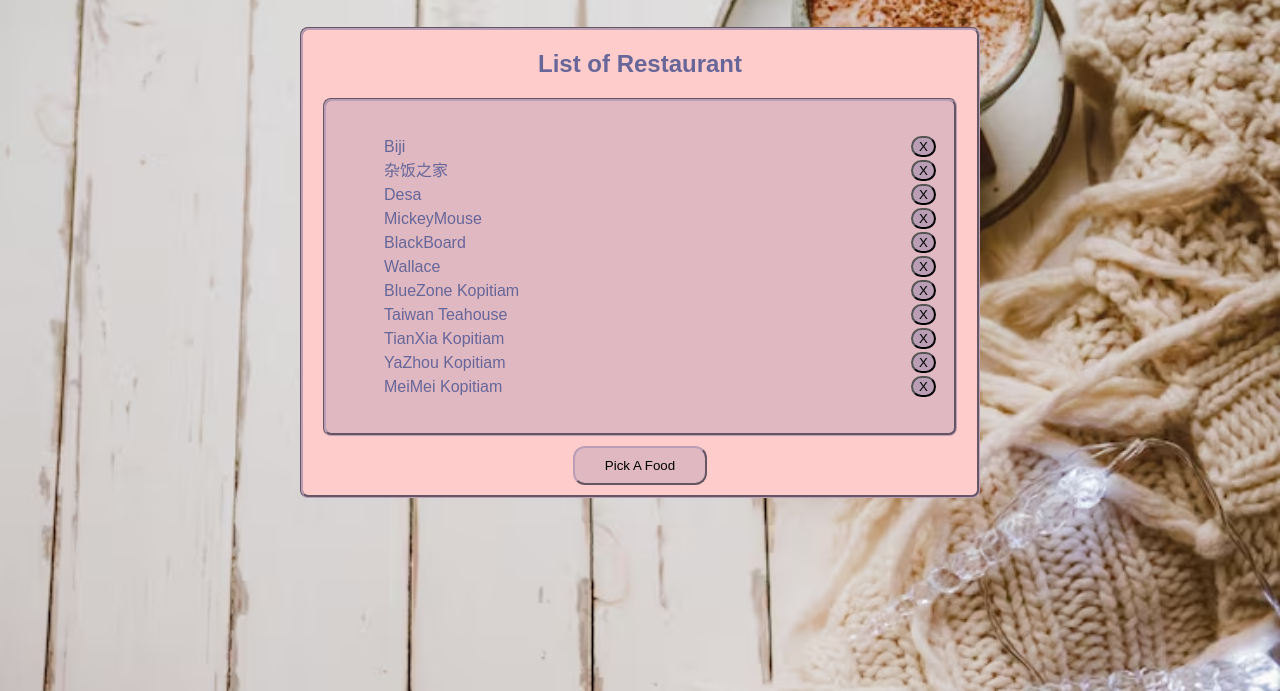
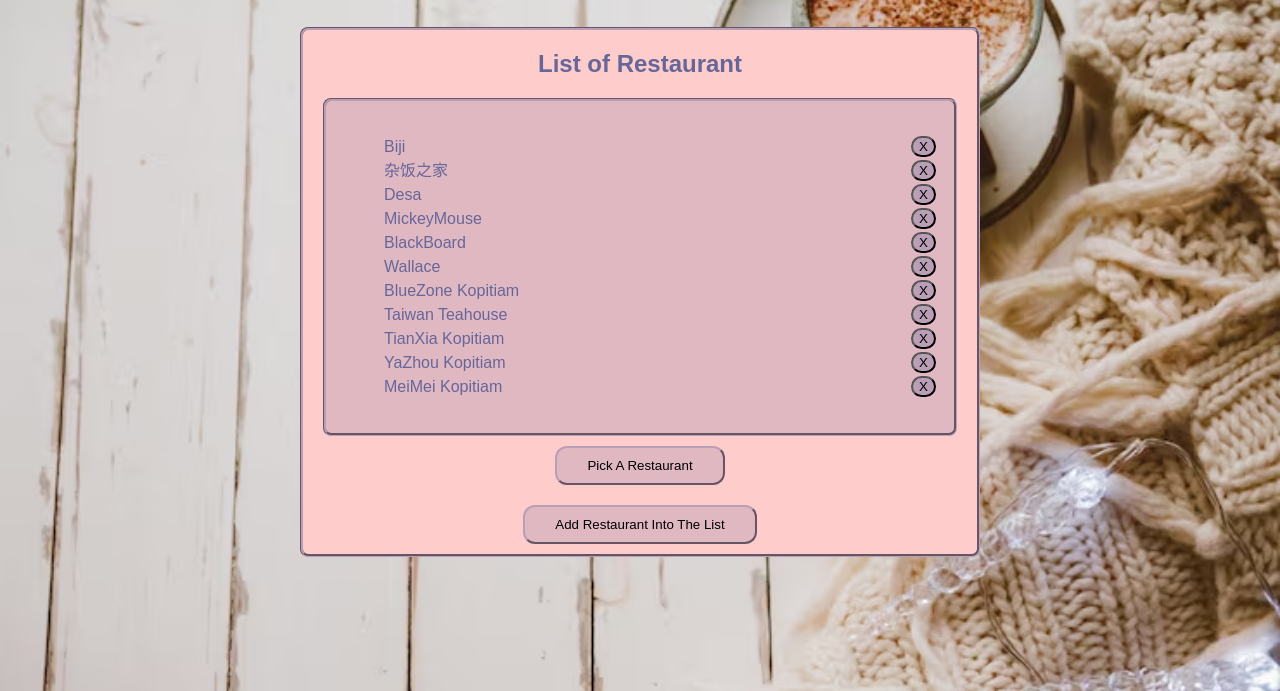
Before and after one commit to wuqin04/FoodSelectorOnline, a plain HTML site: page index.html in a window 1280 px wide. Shown: the part 139-830 px from the top of the page. Drawn offline with Linux system fonts and the light colour scheme.

Commit message:
You can now remove and add restaurant into the list

```diff
--- a/index.html
+++ b/index.html
@@ -11,14 +11,15 @@
         </div>
         <div class="main">
             <h2>List of Restaurant</h2>
+
             <div class="list">
                 <ol>
 
                 </ol>
             </div>
-            <button type="button" class="pick" id="pick" onclick="pickFood()">Pick A Food</button>
+            <button type="button" class="pick" id="pick" onclick="pickRestaurant()">Pick A Restaurant</button>
+            <button type="button" class="add" id="add" onclick="addRestaurant()">Add Restaurant Into The List</button>
             <script src="scripts.js"></script>
-
         </div>
     </body>
 </html>
--- a/scripts.js
+++ b/scripts.js
@@ -31,7 +31,7 @@
     }
 }
 
-function pickFood() {
+function pickRestaurant() {
     if (restaurants.length == 0) {
         alert("Error: No restaurants available to pick from!");
         return;
@@ -43,4 +43,21 @@
     alert("The system picked " + selection + "!");
 }
 
+function addRestaurant() {
+    const newRest = prompt("Enter the name of restaurant:");
+
+    if (!newRest) {
+        alert("❌ Restaurant name cannot be empty!");
+        return;
+    }
+
+    if (restaurants.includes(newRest)) {
+        alert("⚠️ This restaurant is already in the list!");
+        return;
+    }
+
+    restaurants.push(newRest);
+    foodPanel();
+}
+
 document.addEventListener("DOMContentLoaded", foodPanel);
--- a/style.css
+++ b/style.css
@@ -46,7 +46,7 @@
     border-radius: 8px;
 }
 
-.pick{
+.pick, .add{
     background-color: #e0b8c2;
     border-color: #ba9eb5;
     border-style: outset;
@@ -61,7 +61,7 @@
     border-radius: 12px;
 }
 
-.pick:hover{
+.pick:hover, .add:hover{
     background-color: #8c80a6;
     box-shadow: 0 12px 16px 0 rgba(0,0,0,0.24), 0 17px 50px 0 rgba(0,0,0,0.19);
 }
```
